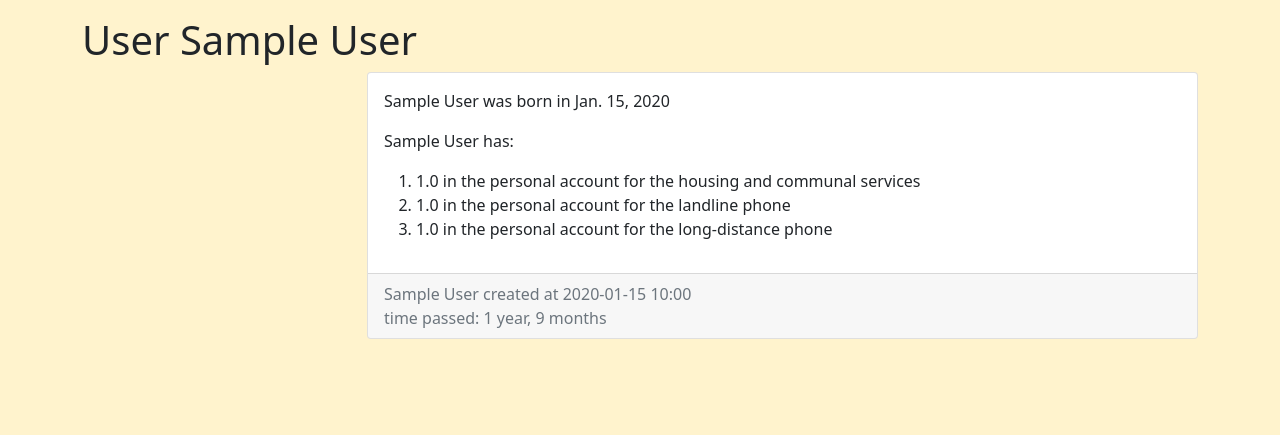
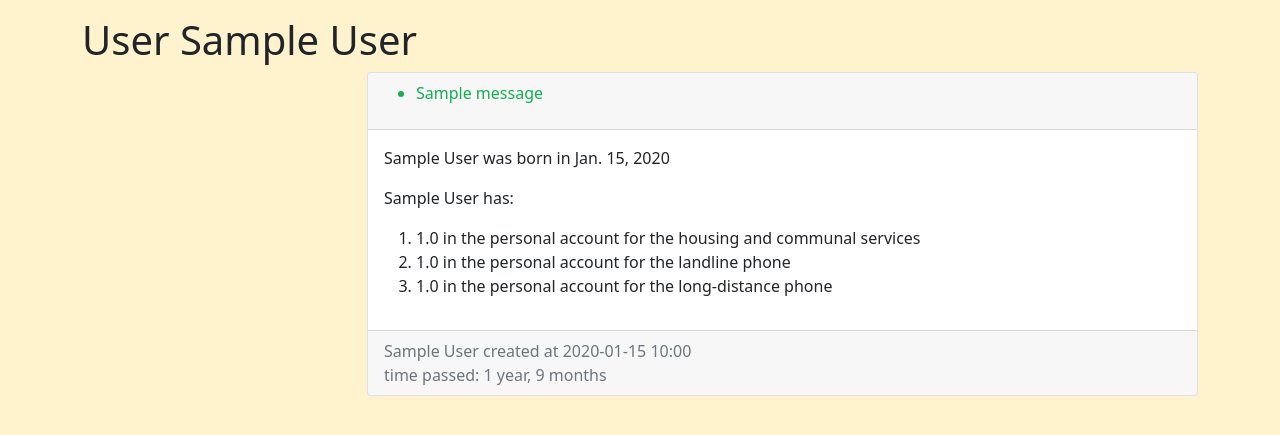
Before and after one commit to EvilMurlok/VK_python_backend, a Django app: page /users/1/ in a window 1280 px wide. Shown: the part 56-491 px from the top of the page. Run offline with Django 3.2, Linux system fonts and the light colour scheme; tables that the repository leaves empty hold one stand-in row (values such as "Sample post"); one stand-in notice (Sample message) is shown; some libraries are stand-ins or nearby versions.

Commit message:
Add the output of the message about the successful addition of the user/news

```diff
--- a/4_lesson_hw/hcs/news/views.py
+++ b/4_lesson_hw/hcs/news/views.py
@@ -2,11 +2,12 @@ import os
 from django.db.models import F
 from django.http import JsonResponse, Http404
 from django.shortcuts import redirect, render
-from django.views.decorators.http import require_GET,  require_http_methods
+from django.views.decorators.http import require_GET, require_http_methods
 from application.settings import TEMPLATE_DIR
 from .models import News, Category
 from .forms import NewsForm
 from django.views.generic import ListView, DetailView
+from django.contrib import messages
 
 
 # this is an alternative and more convenient option of the function 'index'
@@ -66,6 +67,7 @@ def add_news(request):
         if form.is_valid():
             # print(form.cleaned_data) # тут содержится вся инфа по POST-запросу
             news = form.save()
+            messages.success(request, 'Form submission successful')
             return redirect(news)
     else:
         form = NewsForm()
--- a/4_lesson_hw/hcs/static/css/style.css
+++ b/4_lesson_hw/hcs/static/css/style.css
@@ -4,3 +4,6 @@ body {
 .errorlist{
     color: #ec1529;
 }
+.success{
+    color: #10b150;
+}
--- a/4_lesson_hw/hcs/templates/users/add_user.html
+++ b/4_lesson_hw/hcs/templates/users/add_user.html
@@ -9,7 +9,6 @@
 <form action="{% url 'add_user' %}" method="POST">
     {% csrf_token %}
     {{ form.non_field.errors }}
-
     <div class="mb-3">
         <label for="{{ form.name.id_for_label }}" class="form-label">Name and Surname</label>
         {{ form.name }}
--- a/4_lesson_hw/hcs/templates/users/view_user.html
+++ b/4_lesson_hw/hcs/templates/users/view_user.html
@@ -7,6 +7,15 @@
 {% block content %}
 
 <div class="card mb-3">
+  <div class="card-header">
+    {% if messages %}
+        <ul class="messages">
+        {% for message in messages %}
+            <li  {% if message.tags %} class=" {{ message.tags }} " {% endif %}> {{ message }} </li>
+        {% endfor %}
+        </ul>
+        {% endif %}
+  </div>
   <div class="card-body">
     <div class="media">
       <div class="media-body">
--- a/4_lesson_hw/hcs/users/views.py
+++ b/4_lesson_hw/hcs/users/views.py
@@ -1,10 +1,10 @@
 import os
 from django.shortcuts import render, redirect, get_object_or_404
-from django.http import JsonResponse, Http404
 from django.views.decorators.http import require_GET, require_http_methods
 from application.settings import TEMPLATE_DIR
 from .models import Users
 from .forms import UserForm
+from django.contrib import messages
 from django.views.generic import ListView
 
 
@@ -27,6 +27,7 @@ def add_user(request):
         form = UserForm(request.POST)
         if form.is_valid():
             user = form.save()
+            messages.success(request, 'Form submission successful')
             return redirect(user)
     else:
         form = UserForm()
@@ -39,7 +40,3 @@ def user_detail(request, pk):
     user = get_object_or_404(Users, pk=pk)
     return render(request, os.path.join(TEMPLATE_DIR, 'users/view_user.html'),
                   context={'title': f'User {user.name}', 'user': user})
-    # return JsonResponse({f'{user.name}': [f'{user.date_of_birth}',
-    #                                       f'{user.personal_acc_hcs}',
-    #                                       f'{user.personal_acc_landline_phone}',
-    #                                      f'{user.personal_acc_distance_phone}']})
```
Also changed, not shown: 4_lesson_hw/hcs/templates/news/news_detail.html (+7 -0 lines).
